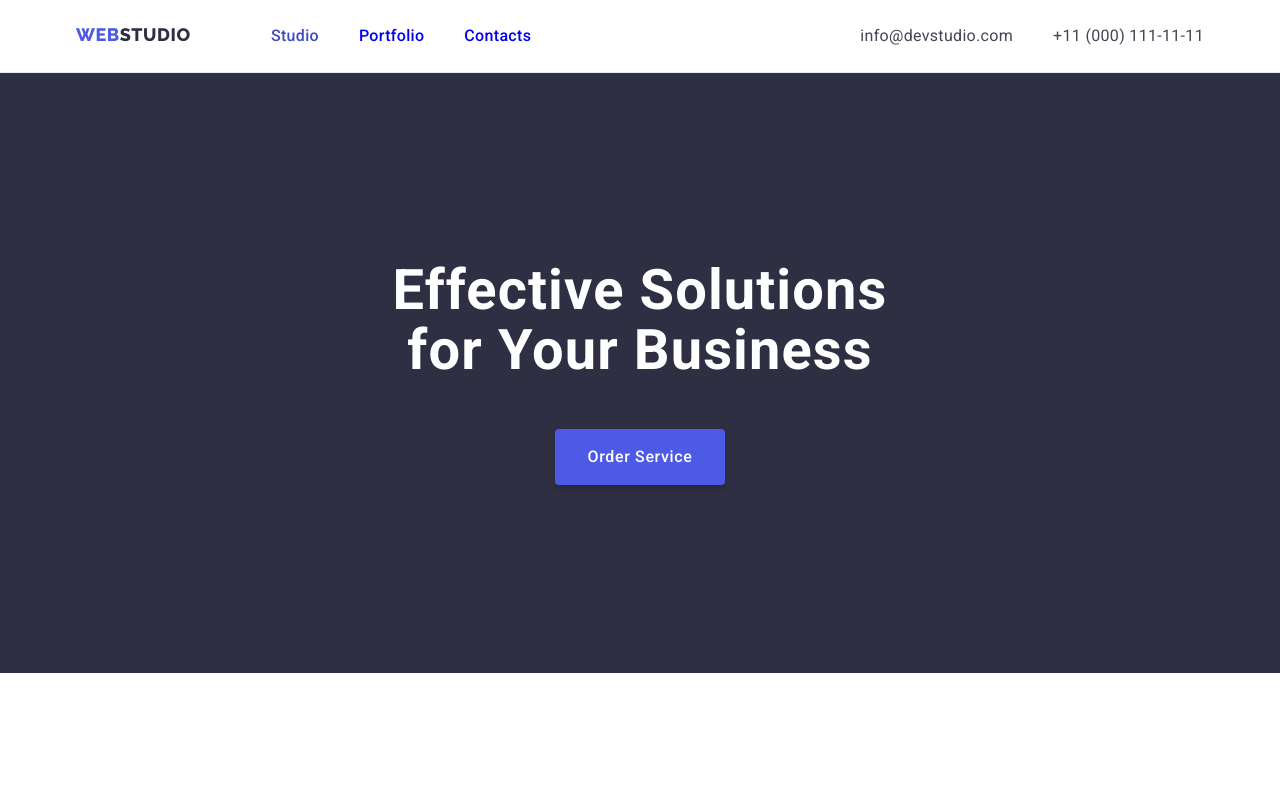
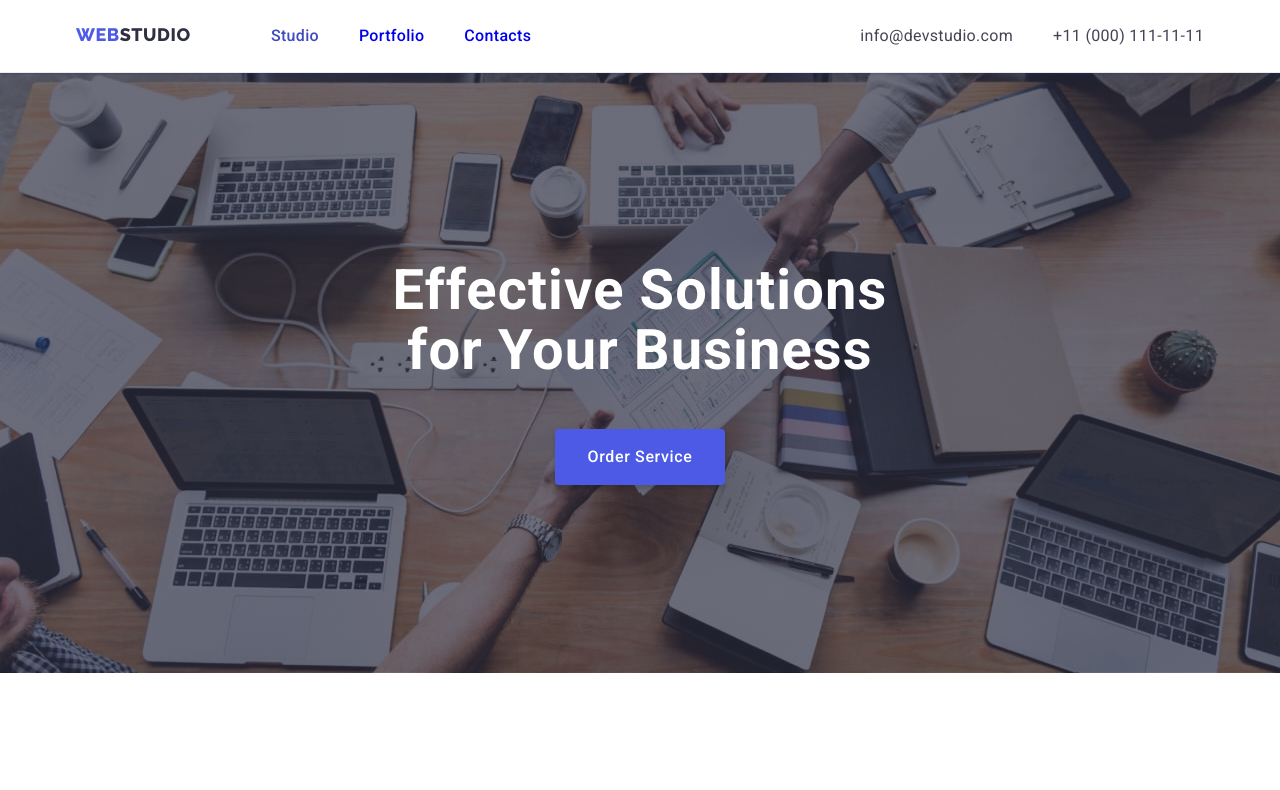
Before and after one commit to Rich-Bituin/goit-markup-hw-03, a plain HTML site: page index.html in a window 1280 px wide. Shown: the top 790 px of the page. Drawn offline with Linux system fonts and the light colour scheme.

Commit message:
sample for hw4

```diff
--- a/css/styles.css
+++ b/css/styles.css
@@ -6,6 +6,7 @@
   --color-white: #ffffff;
   --color-cloud: #f4f4fd;
   --color-cornflower: #e7e9fc;
+  --color-grey: #2e2f42;
 }
 
 * {
@@ -130,7 +131,14 @@ img {
 }
 
 .hero {
-  background-color: var(--color-navy-blue);
+  background-image: linear-gradient(
+      rgba(46, 47, 66, 0.7),
+      rgba(46, 47, 66, 0.7)
+    ),
+    url(/goit-markup-hw-03/images/hero-bg-img.jpg);
+  background-repeat: no-repeat;
+  background-position: 50% 50%;
+  background-size: auto auto;
   padding-top: 188px;
   padding-bottom: 188px;
 }
```
Also changed, not shown: images/hero-bg-img.jpg (added).
